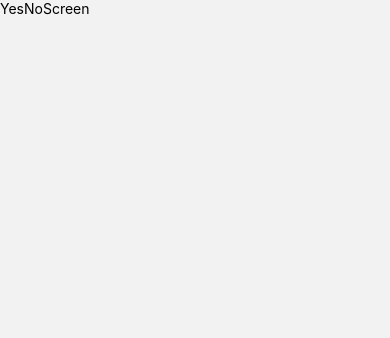
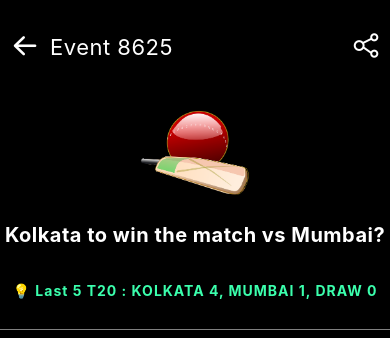
Before and after one commit to Hartz-byte/native-probo-app-clone, a React Native app: screen /YesNoScreen in a window 390 px wide. Shown: the top 338 px of the page. Built offline with nearby package versions, Linux system fonts and the light colour scheme.

Commit message:
yes no screen header completed

```diff
--- a/App.js
+++ b/App.js
@@ -1,13 +1,12 @@
 import { StyleSheet, View } from "react-native";
 import { StatusBar } from "expo-status-bar";
 
-import TabNavigator from "./src/Navigation/TabNavigator";
 import MainTabNavigator from "./src/Navigation/MainTabNavigator";
 
 export default function App() {
   return (
     <View style={styles.container}>
-      {/* <StatusBar style="auto" /> */}
+      {/* <StatusBar /> */}
 
       <MainTabNavigator />
     </View>
--- a/src/Components/HomeScreenComponents/HeaderComponent.jsx
+++ b/src/Components/HomeScreenComponents/HeaderComponent.jsx
@@ -43,7 +43,7 @@ const HeaderComponent = () => {
 const styles = StyleSheet.create({
   container: {
     width: "100%",
-    height: 90,
+    height: 120,
     backgroundColor: "black",
     flexDirection: "row",
     justifyContent: "space-between",
--- a/src/Components/HomeScreenComponents/YesNoScreen.jsx
+++ /dev/null
@@ -1,14 +0,0 @@
-import React from "react";
-import { StyleSheet, View, Text } from "react-native";
-
-const YesNoScreen = () => {
-  return (
-    <View>
-      <Text>YesNoScreen</Text>
-    </View>
-  );
-};
-
-const styles = StyleSheet.create({});
-
-export default YesNoScreen;
--- /dev/null
+++ b/src/Components/YesNoScreenComponents/Header.jsx
@@ -0,0 +1,103 @@
+import React from "react";
+import { Image, StyleSheet, Text, TouchableOpacity, View } from "react-native";
+import { AntDesign } from "@expo/vector-icons";
+
+import CricketImage from "../../Assets/ipl.png";
+
+const Header = () => {
+  return (
+    <View>
+      {/* back and share buttons */}
+      <View style={styles.topContainer}>
+        <View style={styles.buttonFlex}>
+          {/* back arrow icon */}
+          <TouchableOpacity>
+            <AntDesign name="arrowleft" size={30} color="white" />
+          </TouchableOpacity>
+
+          {/* event text */}
+          <Text style={styles.text}>Event 8625</Text>
+        </View>
+
+        {/* share icon */}
+        <TouchableOpacity>
+          <AntDesign name="sharealt" size={28} color="white" />
+        </TouchableOpacity>
+      </View>
+
+      {/* image and text content */}
+      <View style={styles.bottomContainer}>
+        {/* image */}
+        <Image source={CricketImage} style={styles.image} />
+
+        {/* text */}
+        <Text style={styles.questionText}>
+          Kolkata to win the match vs Mumbai?
+        </Text>
+        <Text style={styles.greenText}>
+          💡 Last 5 T20 : KOLKATA 4, MUMBAI 1, DRAW 0
+        </Text>
+      </View>
+
+      {/* border */}
+      <View style={styles.border} />
+    </View>
+  );
+};
+
+const styles = StyleSheet.create({
+  topContainer: {
+    flexDirection: "row",
+    justifyContent: "space-between",
+    paddingLeft: 10,
+    paddingRight: 10,
+    paddingTop: 30,
+  },
+
+  text: {
+    color: "white",
+    letterSpacing: 0.5,
+    fontSize: 22,
+  },
+
+  buttonFlex: {
+    flexDirection: "row",
+    alignItems: "center",
+    gap: 10,
+  },
+
+  bottomContainer: {
+    alignItems: "center",
+    marginTop: 30,
+    gap: 10,
+  },
+
+  image: {
+    width: 120,
+    height: 120,
+  },
+
+  questionText: {
+    color: "white",
+    fontWeight: "bold",
+    letterSpacing: 0.5,
+    fontSize: 20,
+  },
+  greenText: {
+    color: "#3BFFAD",
+    letterSpacing: 1,
+    fontSize: 14,
+    fontWeight: "bold",
+    marginTop: 25,
+  },
+
+  border: {
+    height: 1,
+    width: "100%",
+    backgroundColor: "gray",
+    marginTop: 30,
+    marginBottom: 50,
+  },
+});
+
+export default Header;
--- a/src/Navigation/MainTabNavigator.jsx
+++ b/src/Navigation/MainTabNavigator.jsx
@@ -5,7 +5,7 @@ import { NavigationContainer } from "@react-navigation/native";
 import { createNativeStackNavigator } from "@react-navigation/native-stack";
 
 import TabNavigator from "./TabNavigator";
-import YesNoScreen from "../Components/HomeScreenComponents/YesNoScreen";
+import YesNoScreen from "../Screens/YesNoScreen";
 
 const MainTabNavigator = () => {
   const Stack = createNativeStackNavigator();
--- /dev/null
+++ b/src/Screens/YesNoScreen.jsx
@@ -0,0 +1,25 @@
+import React from "react";
+import { StyleSheet, SafeAreaView } from "react-native";
+
+import Header from "../Components/YesNoScreenComponents/Header";
+
+const YesNoScreen = () => {
+  return (
+    <SafeAreaView style={styles.mainContainer}>
+      {/* header component */}
+      <Header />
+
+      {/* the market predict component */}
+    </SafeAreaView>
+  );
+};
+
+const styles = StyleSheet.create({
+  mainContainer: {
+    width: "100%",
+    height: "100%",
+    backgroundColor: "black",
+  },
+});
+
+export default YesNoScreen;
```
Also changed, not shown: src/Components/QuestionComponent.jsx (deleted, +0 -14 lines).
